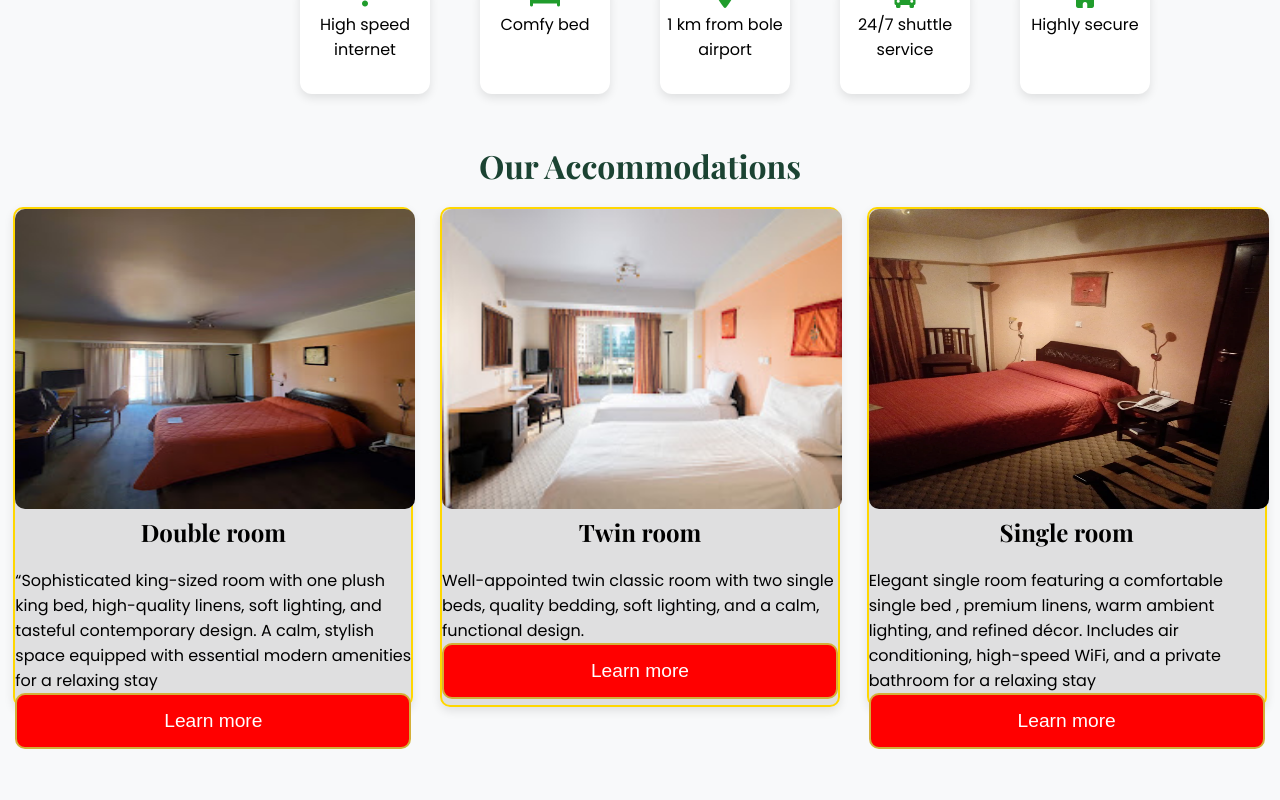
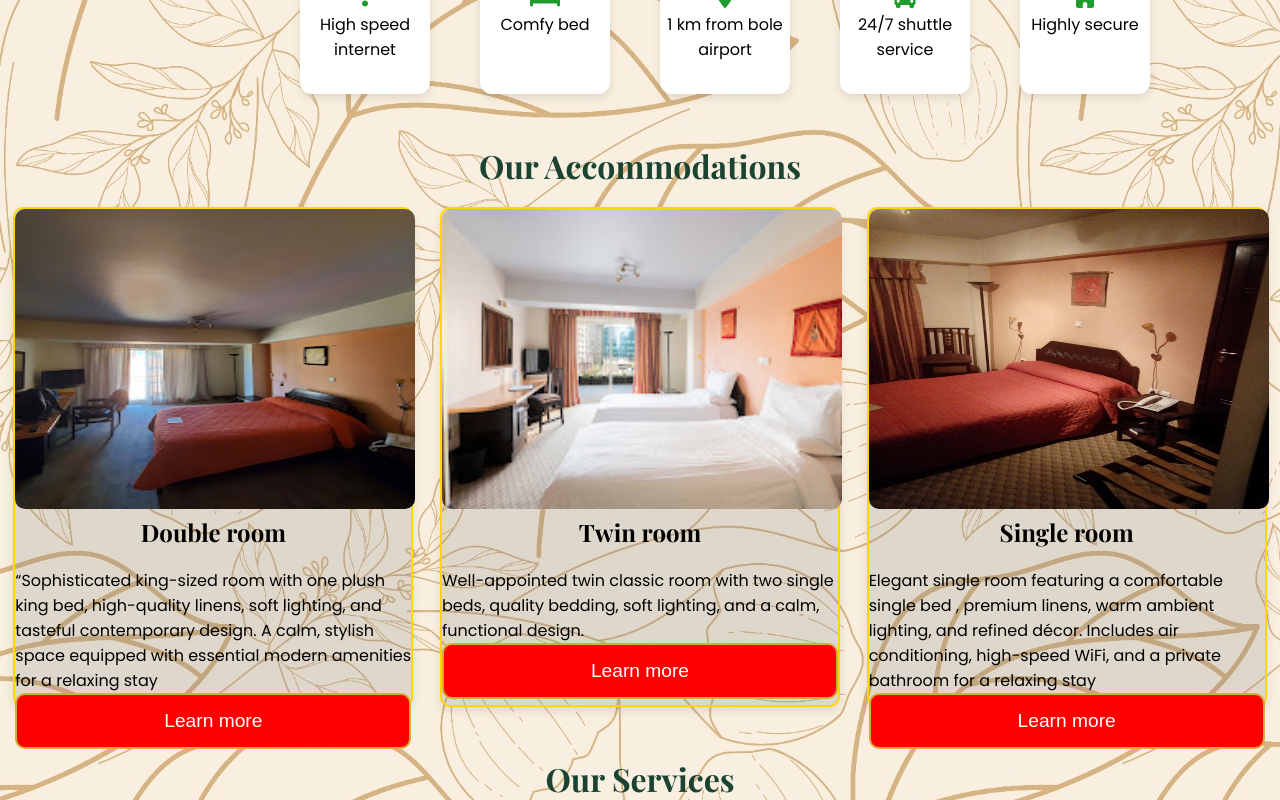
Before and after one commit to Paulos-g/Garden-Inn-project, a React (Vite) app: page / in a window 1280 px wide. Shown: the part 1420-2220 px from the top of the page. Before the commit the page ends 2169 px from the top, so only its background shows below. Built offline with nearby package versions, Linux system fonts and the light colour scheme.

Commit message:
Added a golden leaf pattern

```diff
--- a/src/Home.jsx
+++ b/src/Home.jsx
@@ -66,6 +66,7 @@ function Home() {
          high-speed WiFi, and a private bathroom for a relaxing stay"
         />
       </div>
+      <Header text="Our Services" />
     </>
   );
 }
--- a/src/main.css
+++ b/src/main.css
@@ -9,7 +9,22 @@
 body {
   background-color: var(--bg-main);
   font-family: "Poppins", sans-serif;
-  background-image:;
+  background-image: url("./assets/golden.jpg");
+  background-repeat: repeat;
+  background-size: auto;
+}
+body::before {
+  content: "";
+  position: fixed;
+  inset: 0;
+  background: rgba(
+    255,
+    255,
+    255,
+    0.897
+  ); /* increase this to make pattern lighter */
+  pointer-events: none;
+  z-index: -1;
 }
 * {
   scroll-behavior: smooth;
```
Also changed, not shown: src/assets/golden.jpg (added).
